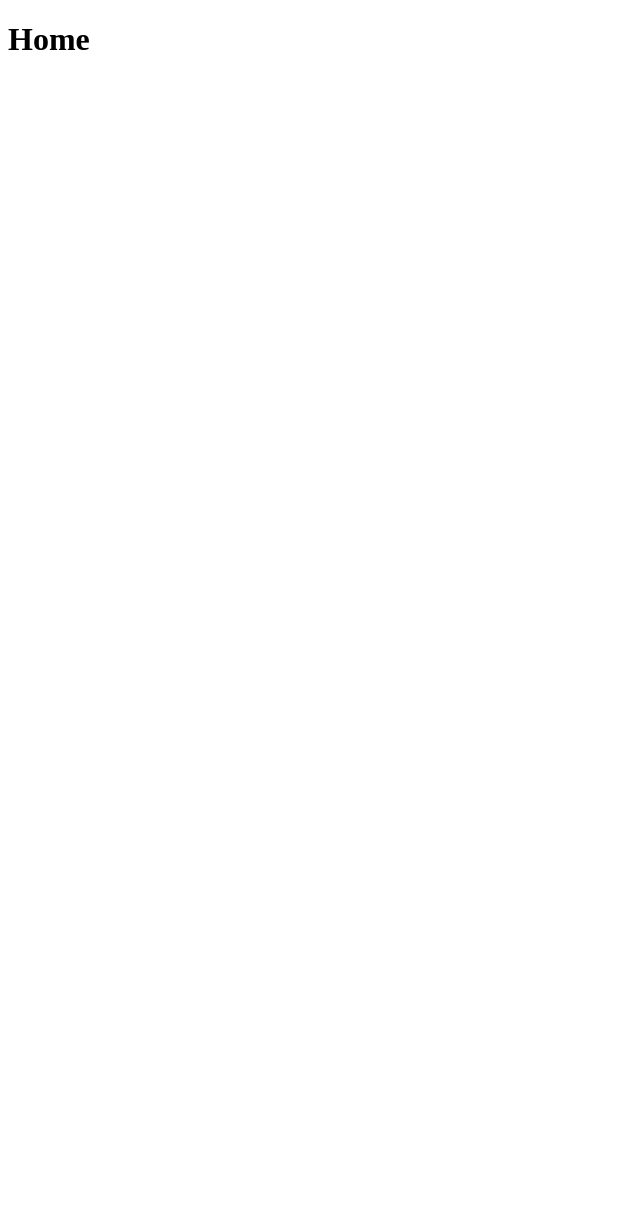
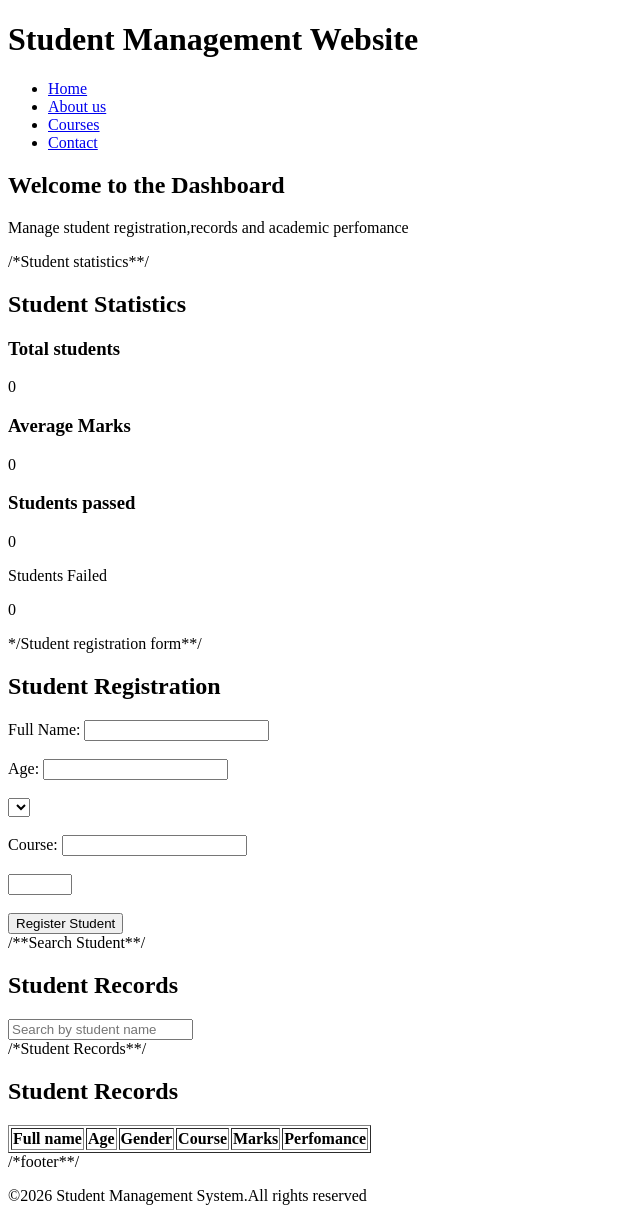
Before and after one commit to PaulineGMDEV/Week3-Assignment, a plain HTML site: page index.html in a window 1280 px wide. Shown: the whole page, without its empty margins (0-640 px from the left). Before the commit the page ends 800 px from the top, so only its background shows below. Drawn offline with Linux system fonts and the light colour scheme.

Commit message:
Added updates

```diff
--- a/index.html
+++ b/index.html
@@ -6,13 +6,108 @@
     <title>Student Website</title>
 </head>
 <body>
-    <div>
-        <h1>
-            Home
-            <p
+    <header>
+        <h1>Student Management Website</h1>
+        <nav>
+            <ul>
+                <li><a href="index.html">Home</a></li>
+                <li><a href="about.html">About us</a></li>
+                <li><a href="courses.html">Courses</a></li>
+                <li><a href="contact.html">Contact</a></li>
+            </ul>
+        </nav>
+    </header>
+<main>
 
-            </p>
-        </h1>
-    </div>
+    <section>
+        <h2>Welcome to the Dashboard </h2>
+        <p>Manage student registration,records and academic perfomance</p>
+    </section>
+
+/*Student statistics**/
+    <section>
+        <h2>
+            <h2>Student Statistics</h2>
+            <div>
+                <h3>Total students</h3>
+                <p id="total students">0</p>
+            </div>
+
+            <div>
+                <h3>Average Marks</h3>
+                <p id="averageMarks">0</p>
+            </div>
+
+            <div>
+                <h3>Students passed</h3>
+                <p id="passedStudents">0</p>
+            </div>
+
+            <div>Students Failed</div>
+            <p id="failedStudents">0</p>
+    </section>
+
+    */Student registration form**/
+    <section>
+        <h2>Student Registration</h2>
+
+<form id="studentForm">
+            <label for="fullName">Full Name:</label>
+            <input type="text" id="fullName"required>
+            <br><br>
+            <label for="age">Age:</label>
+             <input type="text" id="age"required>
+             <br><br>
+             <label for="Gender"></label>
+       <select id="gender"required>
+             <option value="Select Gender"></option>
+             <option value="Male"></option>
+             <option value="Female"></option>
+       </select>
+
+       <br><br>
+       <label for="course">Course:</label>
+       <input type="text" id="course"required>
+       <br><br>
+       <label for="marks"></label>
+       <input type="number" id="marks"min="0" max="100"required>
+       <br><br>
+       <button type="submit">Register Student</button>
+</form>
+ </section>
+
+
+ /**Search Student**/
+ <section>
+    <h2>Student Records</h2>
+    <input type="text" id="searchStudent"placeholder="Search by student name">
+ </section>
+
+
+ /*Student Records**/
+ <section>
+    <h2>Student Records</h2>
+    <table border="1">
+        <thead>
+            <tr>
+                <th>Full name</th>
+                <th>Age</th>
+                <th>Gender</th>
+                <th>Course</th>
+                <th>Marks</th>
+                <th>Perfomance</th>
+            </tr>
+        </thead>
+
+        <tbody id="studentRecords"></tbody>
+    </table>
+ </section>
+</main>
+
+/*footer**/
+ <footer>
+    <p>&copy;2026 Student Management System.All rights reserved</p>
+ </footer>
+
 </body>
 </html>
```
Also changed, not shown: about.html (added), contact.html (added), courses.html (added).
